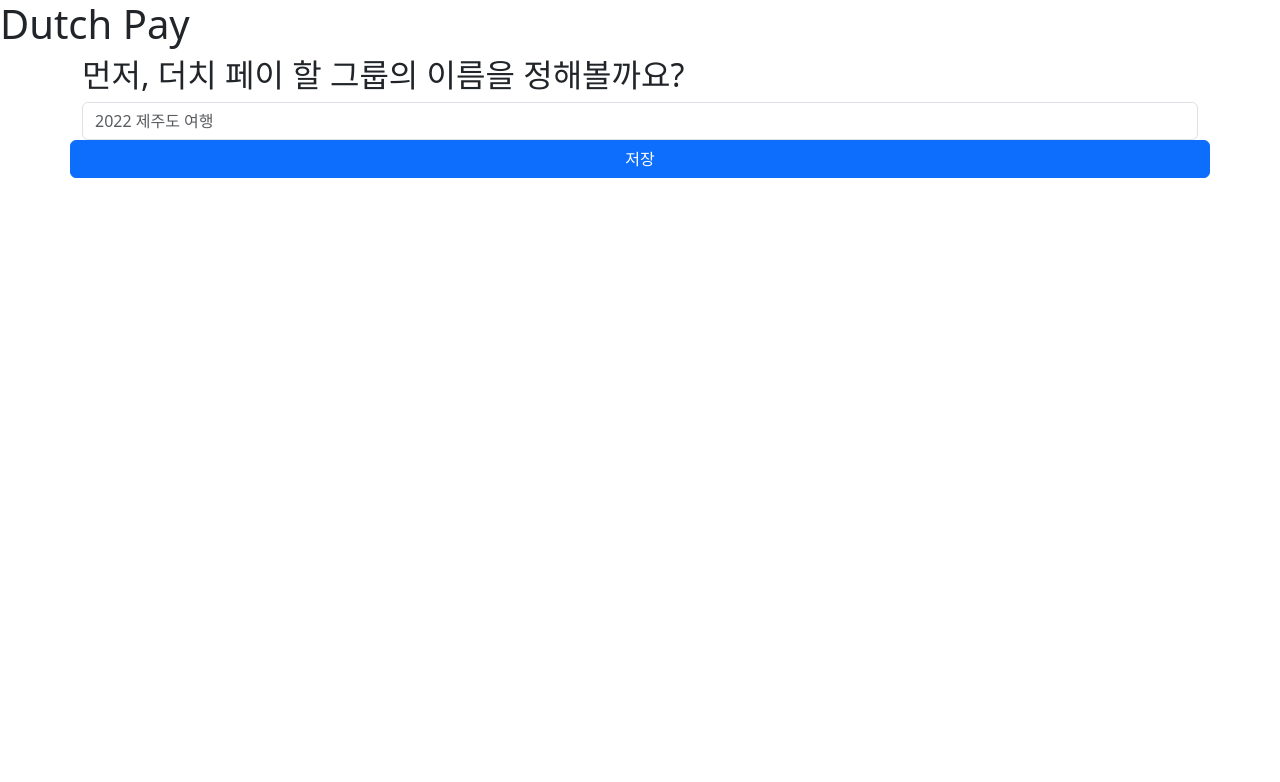
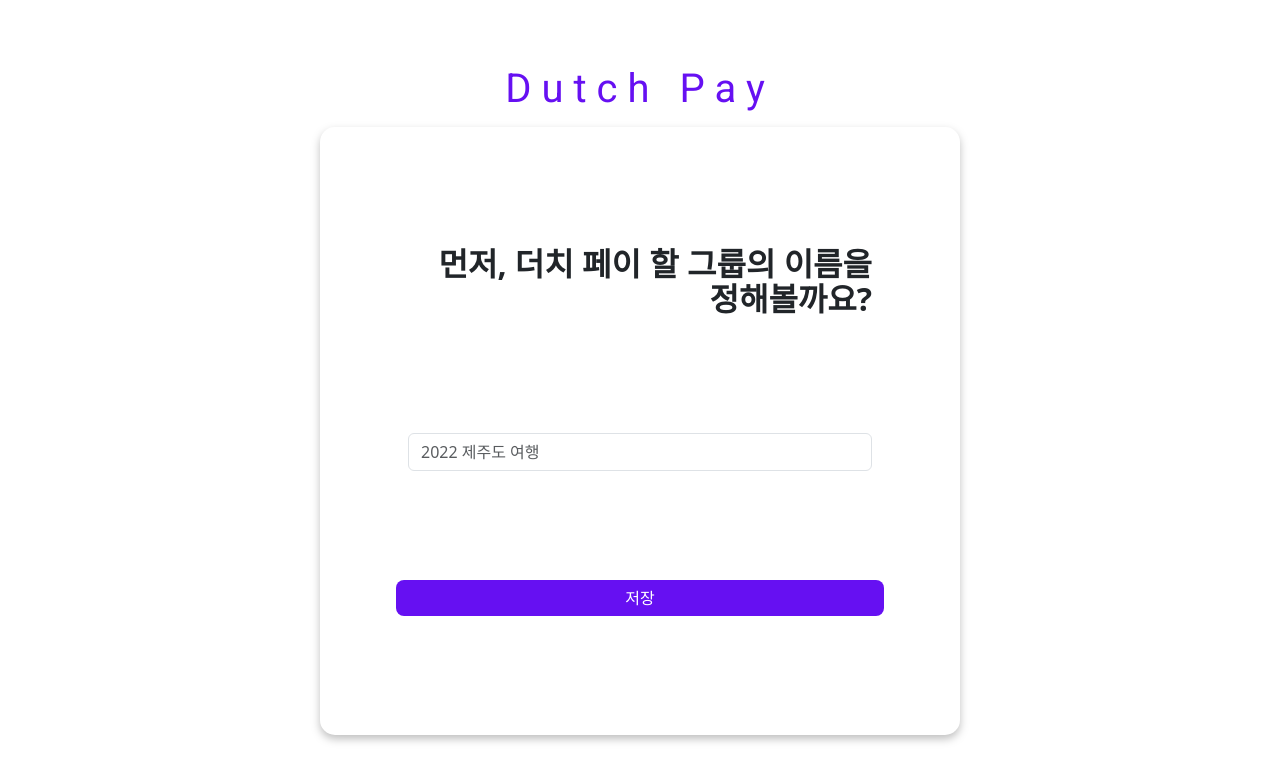
Before and after one commit to MinKonKim/dutchpay, a React (Create React App) app: page / in a window 1280 px wide. Shown: the top 782 px of the page. Built offline with nearby package versions, Linux system fonts and the light colour scheme.

Commit message:
Create Gruop Styling &AddMember Page UI testcase

```diff
--- a/package.json
+++ b/package.json
@@ -9,11 +9,13 @@
     "bootstrap": "^5.3.2",
     "react": "^18.2.0",
     "react-bootstrap": "^2.9.2",
+    "react-bootstrap-tagsinput": "^0.7.6",
     "react-dom": "^18.2.0",
     "react-router-dom": "^6.21.1",
     "react-scripts": "5.0.1",
     "recoil": "^0.7.7",
     "sass": "^1.69.7",
+    "styled-components": "^6.1.8",
     "web-vitals": "^2.1.4"
   },
   "scripts": {
--- a/public/index.html
+++ b/public/index.html
@@ -2,6 +2,7 @@
 <html lang="en">
   <head>
     <meta charset="utf-8" />
+
     <link rel="icon" href="%PUBLIC_URL%/favicon.ico" />
     <meta name="viewport" content="width=device-width, initial-scale=1" />
     <meta name="theme-color" content="#000000" />
@@ -24,6 +25,11 @@
       work correctly both with client-side routing and a non-root public URL.
       Learn how to configure a non-root public URL by running `npm run build`.
     -->
+    <link
+      href="https://fonts.googleapis.com/css2?family=Roboto:wght@400;700&display=swap"
+      rel="stylesheet"
+    />
+
     <title>React App</title>
   </head>
   <body>
--- a/src/components/AddMembers.jsx
+++ b/src/components/AddMembers.jsx
@@ -1,4 +1,4 @@
-import CenteredOverlayForm from "./CenteredOverlayForm";
+import { CenteredOverlayForm } from "./CenteredOverlayForm";
 
 export const AddMembers = () => {
   return (
--- a/src/components/CenteredOverlayForm.jsx
+++ b/src/components/CenteredOverlayForm.jsx
@@ -1,5 +1,32 @@
-const CenteredOverlayForm = () => {
-  return <div></div>;
+import { Container } from "react-bootstrap";
+import styled from "styled-components";
+import { OverlayWrapper } from "./shared/OverlayWrapper";
+
+export const CenteredOverlayForm = ({ children }) => {
+  return (
+    <StyledCentralizedContainer>
+      <StyledHeader>Dutch Pay</StyledHeader>
+      <OverlayWrapper>{children}</OverlayWrapper>
+    </StyledCentralizedContainer>
+  );
 };
 
-export default CenteredOverlayForm;
+const StyledHeader = styled.h1`
+  font-family: "Roboto", sans-serif;
+  font-weight: 200;
+  font-size: 2.5em;
+  margin-bottom: 0.25rem;
+  letter-spacing: 10px;
+  color: #6610f2;
+`;
+
+const StyledCentralizedContainer = styled(Container)`
+  width: 50vw;
+  min-height: 100vh;
+  display: flex;
+  flex-direction: column;
+  justify-content: center;
+  align-items: center;
+  padding: 0px;
+  gap: 10px;
+`;
--- a/src/components/CreateGroup.jsx
+++ b/src/components/CreateGroup.jsx
@@ -1,8 +1,9 @@
-import { Button, Container, Form, Row, InputGroup } from "react-bootstrap";
-import CenteredOverlayForm from "./CenteredOverlayForm";
+import { Button, Container, Form, Row } from "react-bootstrap";
 import { useRecoilState } from "recoil";
 import { GroupNameState } from "../states/GroupName";
 import { useState } from "react";
+import { CenteredOverlayForm } from "./CenteredOverlayForm";
+import styled from "styled-components";
 
 export const CreateGroup = () => {
   const [validated, setValidated] = useState(false);
@@ -23,13 +24,12 @@
   };
 
   return (
-    <div>
-      <h1>Dutch Pay</h1>
-
+    <CenteredOverlayForm>
       <Container>
         <Form noValidate validated={validated} onSubmit={handleSubmit}>
+          <StyledRow>
             <Row>
-            <h2>먼저, 더치 페이 할 그룹의 이름을 정해볼까요?</h2>
+              <StyledH2>먼저, 더치 페이 할 그룹의 이름을 정해볼까요?</StyledH2>
             </Row>
             <Row>
               <Form.Group controlId="validationGroupName">
@@ -42,18 +42,46 @@
                   }}
                   isValid={validated}
                 />
-              <Form.Control.Feedback type="invalid" data-valid={validGroupName}>
+                <Form.Control.Feedback
+                  type="invalid"
+                  data-valid={validGroupName}
+                >
                   그룹 이름을 입력해 주세요.
                 </Form.Control.Feedback>
               </Form.Group>
             </Row>
             <Row>
-            <Button type="submit">저장</Button>
+              <StyledSubmitButton>저장</StyledSubmitButton>
             </Row>
+          </StyledRow>
         </Form>
       </Container>
-
-      {/* <CenteredOverlayForm /> */}
-    </div>
+    </CenteredOverlayForm>
   );
 };
+
+const StyledSubmitButton = styled(Button).attrs({
+  type: "submit",
+})`
+  background-color: #6610f2;
+  border-radius: 8px;
+  border: none;
+
+  &:hover {
+    background-color: #6610f2;
+    filter: brightness(80%);
+  }
+`;
+const StyledRow = styled(Row)`
+  align-items: center;
+  justify-content: center;
+  height: 60vh;
+`;
+const StyledH2 = styled.h2`
+  font-weight: 700;
+  line-height: 35px;
+
+  text-align: right;
+  overflow-wrap: break-word;
+  word-break: keep-all;
+`;
--- /dev/null
+++ b/src/components/shared/OverlayWrapper.jsx
@@ -0,0 +1,13 @@
+import styled from "styled-components";
+
+export const OverlayWrapper = ({ children }) => {
+  return <StyledContainer>{children}</StyledContainer>;
+};
+
+const StyledContainer = styled.div`
+  padding: ${(props) => props.padding || "5vw"};
+  border-radius: 15px;
+  background-color: white;
+  filter: drop-shadow(0px 4px 4px rgba(0, 0, 0, 0.25));
+  min-height: ${(props) => props.minHeight || "0"};
+`;
```
Also changed, not shown: 2 other files (tests, documents, lock files or other folders). Lines whose indentation alone changed are shown as unchanged.
